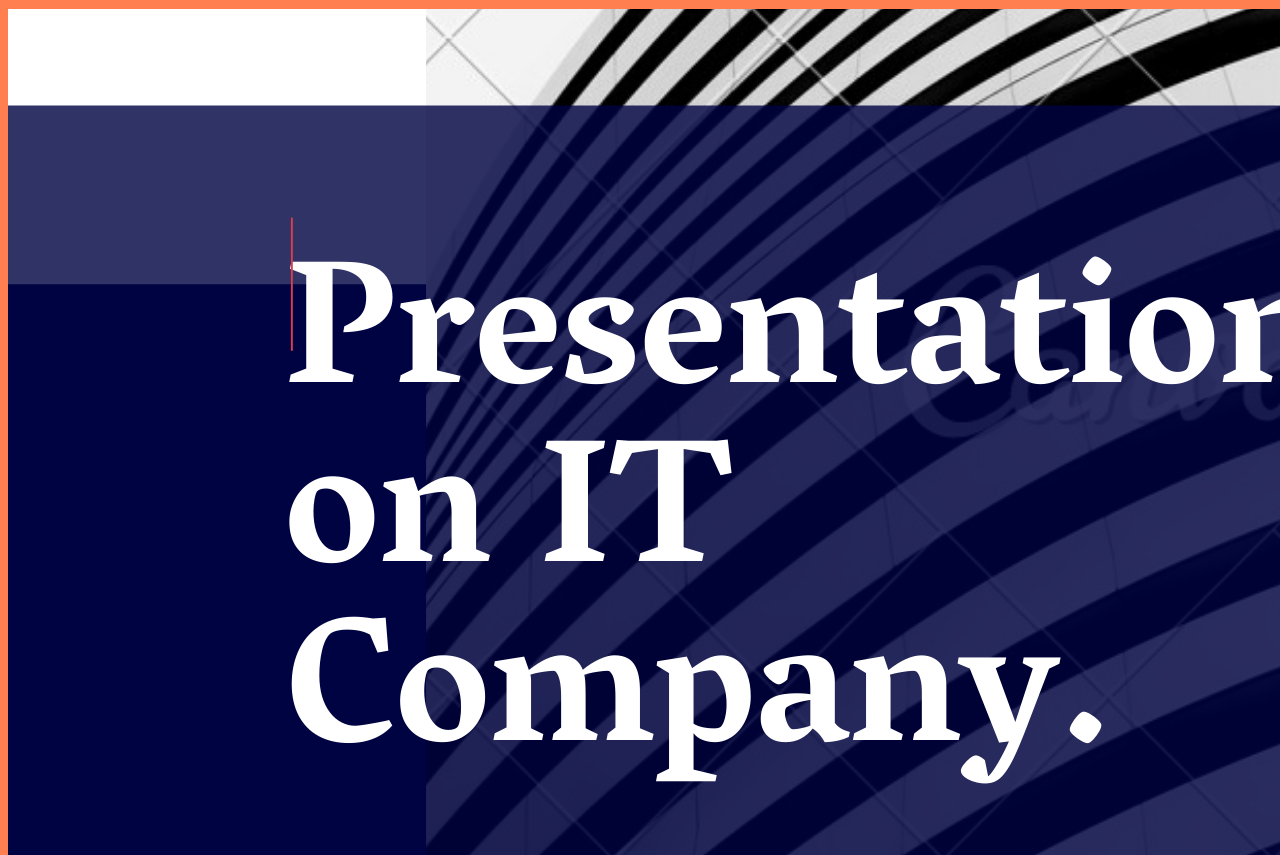
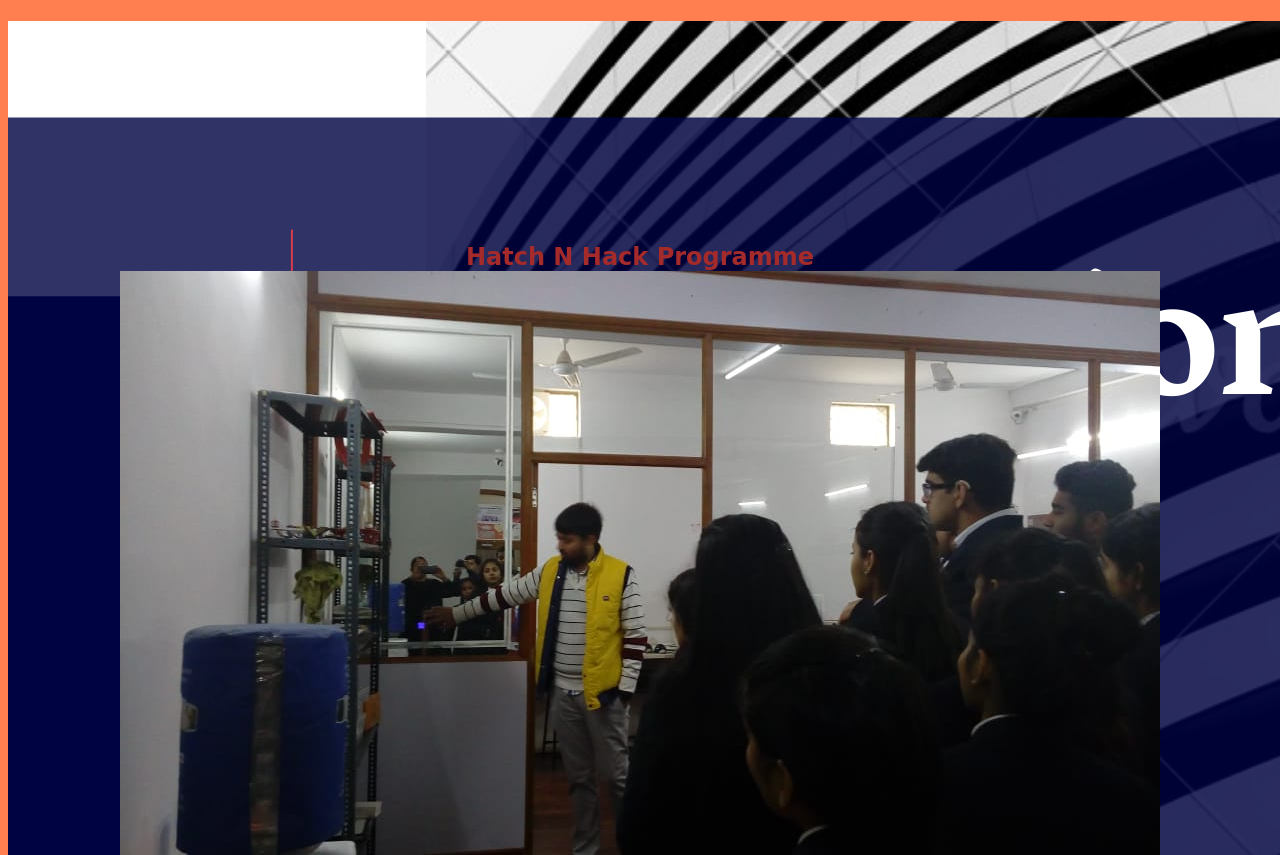
Before and after one commit to thakurritika216/My-Project-Work, a plain HTML site: page index.html in a window 1280 px wide. Shown: the top 855 px of the page. Drawn offline with Linux system fonts and the light colour scheme.

Commit message:
Update index.html

```diff
--- a/index.html
+++ b/index.html
@@ -15,7 +15,9 @@
 <h1 style="
     color: light ghostwhite;
     font-family: serif;
-	   font-size: small;
+width: 200px;
+    height: 200px;
+
 	   <a href="https://github.com/thakurritika216/My-Work/blob/master/Assests/Presentation/ITpersonality19augritika.pptx">
 		     <img src="./images/1.png"/> </a>
 
```
